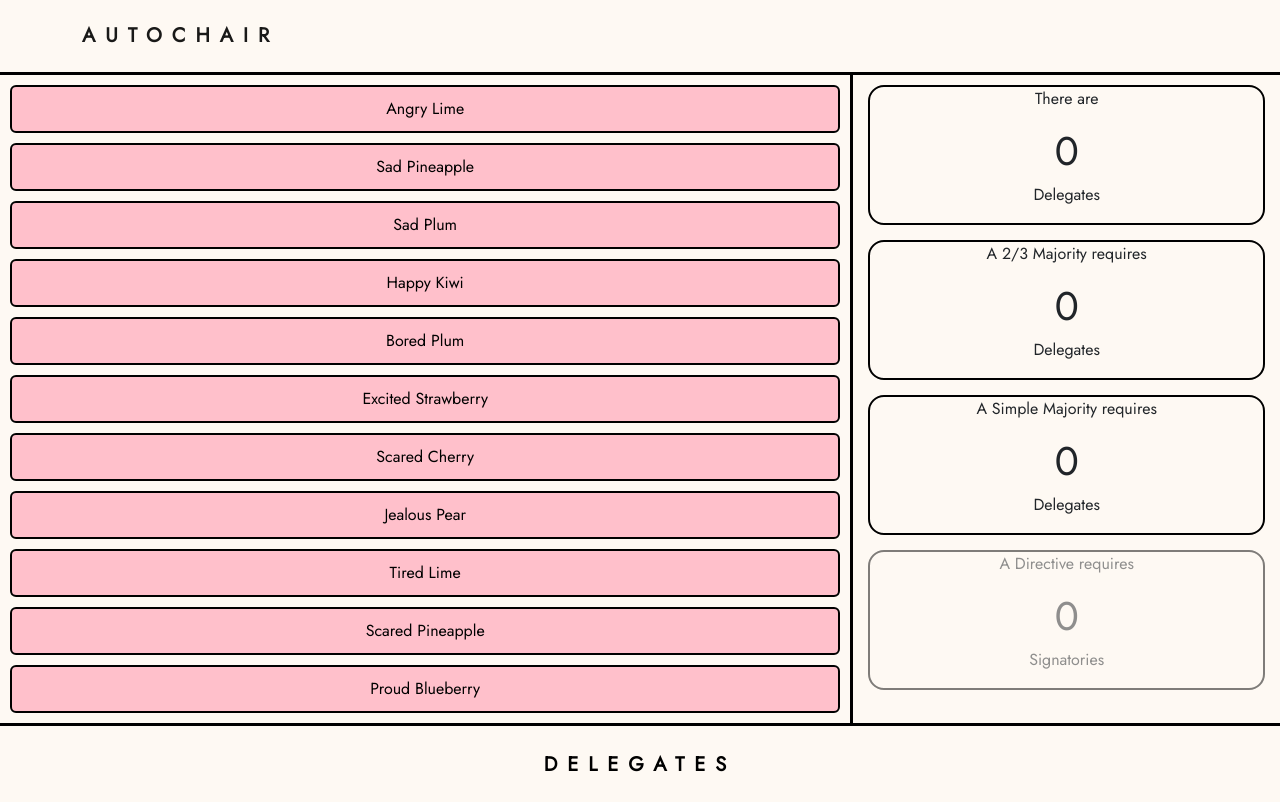
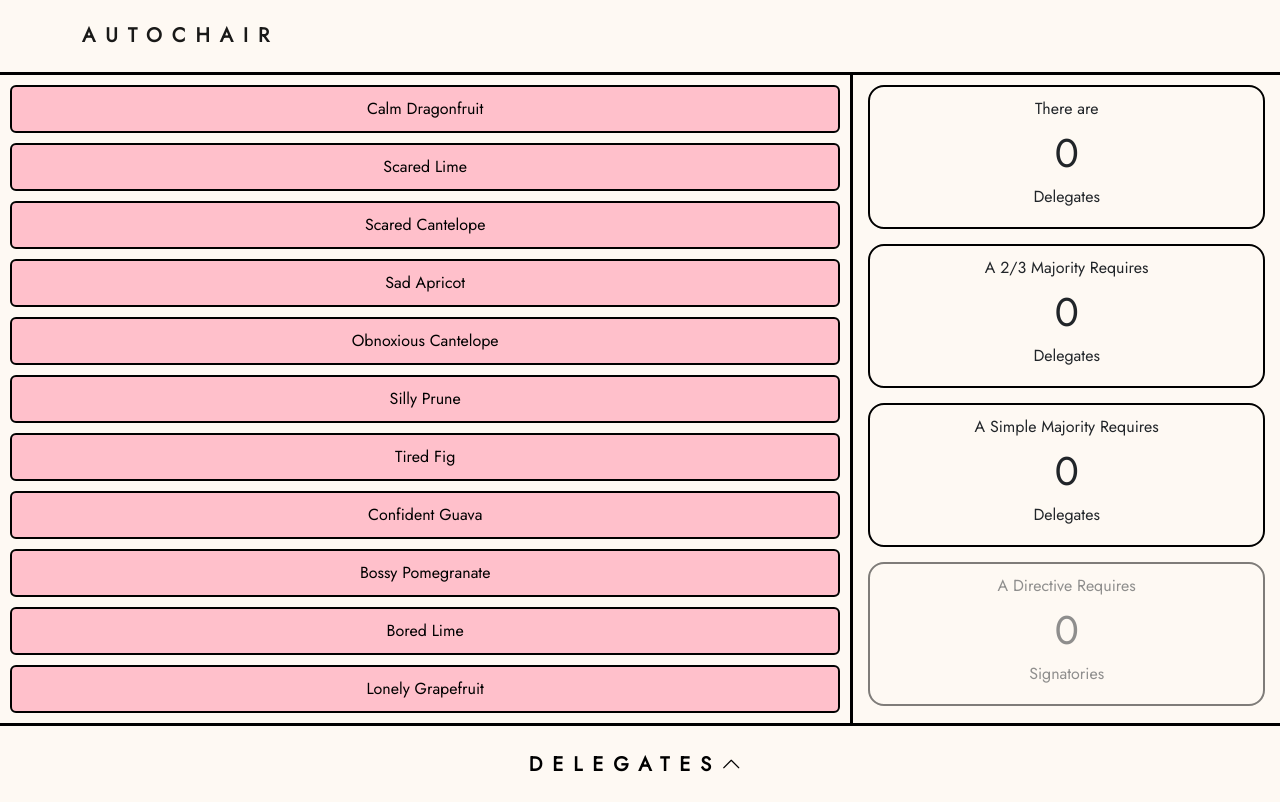
Before and after one commit to RamarkoB/decorum-old, a React (Create React App) app: page / in a window 1280 px wide. Built offline with nearby package versions, Linux system fonts and the light colour scheme.

Commit message:
Added Delegate Search to Speakers

```diff
--- a/package.json
+++ b/package.json
@@ -7,6 +7,7 @@
     "@testing-library/react": "^13.4.0",
     "@testing-library/user-event": "^13.5.0",
     "bootstrap": "^5.2.3",
+    "bootstrap-icons": "^1.10.3",
     "react": "^18.2.0",
     "react-dom": "^18.2.0",
     "react-scripts": "5.0.1",
--- a/public/index.html
+++ b/public/index.html
@@ -42,5 +42,5 @@
 		<section id="root" class="row"></section>
 	</body>
 
-  <footer id="footer"></footer>
+  <footer id="footer" class="text-center"></footer>
 </html>
--- a/src/App.js
+++ b/src/App.js
@@ -1,6 +1,7 @@
 import state from "./state/state"
 import { Page } from "./state/structs"
-import { DelegatePage, UnmodPage, ModPage, DirectivesPage, MotionsPage } from "./components/components"
+import { DelegatePage, UnmodPage, SpeakersPage, DirectivesPage, MotionsPage } from "./components/components"
+import "bootstrap-icons/font/bootstrap-icons.css";
 
 
 //Main Components
@@ -8,7 +9,7 @@ function App(){
   switch (state.page) {
       case Page.delegates: return <DelegatePage />
       case Page.unmod: return <UnmodPage />
-      case Page.mod: return <ModPage />
+      case Page.speakers: return <SpeakersPage />
       case Page.directives: return <DirectivesPage />
       case Page.motions: return <MotionsPage />
 
@@ -21,7 +22,7 @@ function Footer() {
       switch (state.page) {
           case Page.delegates: return "Delegates"
           case Page.unmod: return "Unmoderated Caucus"
-          case Page.mod: return "Moderated Caucus"
+          case Page.speakers: return "Speakers"
           case Page.directives: return "Directives"
           case Page.motions: return "Motions"
 
@@ -33,7 +34,12 @@ function Footer() {
       .map(page =>  <a className="dropdown-item text-center text-uppercase" onClick={() => state.toPage(page)} key={page}>{page}</a>)
 
   return  <div id="footerDiv" className="dropdown">
-              <a data-bs-toggle="dropdown"><h1 className="header-txt fw-bold text-uppercase">{parse()}</h1></a>
+              <a data-bs-toggle="dropdown">
+                <h1 className="header-txt fw-bold text-uppercase">
+                    {parse()}
+                    <i class="bi bi-chevron-up"></i>
+                </h1>
+            </a>
               <div className="dropdown-menu">
                   {motionsDropdown}
               </div>
--- a/src/components/components.js
+++ b/src/components/components.js
@@ -1,7 +1,8 @@
 import state from '../state/state';
 import { MakeMotionDiv, MotionDiv, DirectiveDiv, stringify } from './motiondivs';
-import { Attendence, Status } from './../state/structs';
+import { Attendence, Status, Vote } from './../state/structs';
 import { Motions } from '../state/motions';
+import { useState } from 'react';
 
 //Small Components
 function DelegateDiv(props) {
@@ -28,12 +29,18 @@ function SpeakerDiv(props) {
       state.addSpeaker(props.index, index);
   }
 
-  const present = state.getPresent();
-  const presentDels = present.length > 0 ?
-    present.map(del => <a className="dropdown-item text-center text-uppercase" onClick={() => changeDel(del)} key={del.getName()}>
-        {del.getName()} {del.getTimesSpoken()}
-        </a>):
-        <a className="dropdown-item text-center text-uppercase"> No Delegates Present </a>
+
+  const [search, setSearch] = useState("");
+  const present = state.filterPresent(search);
+  const presentDels = (state.getPresent().length > 0) ?
+    [<input placeholder='Search...' onChange={(e) => setSearch(e.target.value)}></input>,
+    present.length > 0 ?
+        present.map(del =>
+            <a className="dropdown-item text-center text-uppercase" onClick={() => changeDel(del)} key={del.getName()}>
+                {del.getName()} {del.getTimesSpoken()}
+            </a>):
+        <a className="dropdown-item text-center text-uppercase"> No Delegates Found </a>]:
+    <a className="dropdown-item text-center text-uppercase"> No Delegates Present </a>;
 
 
   return  <div className="dropdown">
@@ -43,7 +50,7 @@ function SpeakerDiv(props) {
                   </div>
               </a>
               <div className="dropdown-menu">
-                  {presentDels}
+                    {presentDels}
               </div>
           </div>
 }
@@ -133,7 +140,7 @@ function DelegatePage() {
     const numPresent = state.numPresent();
 
     var sigCount =  <div id='sigcount' className='notready card inactive'>
-                        <p>A Directive requires</p>
+                        <p>A Directive Requires</p>
                         <h1>{state.signum}</h1>
                         <p>Signatories</p>
                     </div>
@@ -147,12 +154,12 @@ function DelegatePage() {
                     <p>Delegates</p>
                 </div>
                 <div className='card'>
-                    <p>A 2/3 Majority requires</p>
+                    <p>A 2/3 Majority Requires</p>
                     <h1>{Math.round(numPresent * 2/3)}</h1>
                     <p>Delegates</p>
                 </div>
                 <div className='card'>
-                    <p>A Simple Majority requires</p>
+                    <p>A Simple Majority Requires</p>
                     <h1>
                         {numPresent === 0 ? 0: numPresent % 2 === 0 ?
                         Math.round(numPresent * 1/2) + 1:
@@ -171,7 +178,7 @@ function UnmodPage() {
 
 }
 
-function ModPage() {
+function SpeakersPage() {
   function lastSpeaker() {
     state.lastSpeaker();
   }
@@ -212,6 +219,25 @@ function DirectivesPage() {
         <DirectiveDiv status={directive.status} index={index} key={index}/>
     )
 
+    function pastDirectives() {
+        console.log(
+            state.pastdirectives
+        );
+    }
+
+    function passedDirectives() {
+        console.log(
+            state.pastdirectives.filter((dir) => {if (dir.status === Vote.Passed) {return true;} return false;})
+        );
+
+    }
+
+    function failedDirectives() {
+        console.log(
+            state.pastdirectives.filter((dir) => {if (dir.status === Vote.Failed) {return true;} return false;})
+        );
+    }
+
     return  [<div id="directivesList" className="left side col-4" key="directivesList">
                 <ul >
                     <li className='dirButton'>
@@ -219,6 +245,15 @@ function DirectivesPage() {
                     </li>
                     <li className='dirButton'>
                         <button className="btn btn-demo" onClick={() => state.clearDirectives()}>Clear Directives</button>
+                    </li>
+                    <li className='dirButton'>
+                        <button className="btn btn-demo" onClick={pastDirectives}>All Past Directives</button>
+                    </li>
+                    <li className='dirButton'>
+                        <button className="btn btn-demo" onClick={passedDirectives}>Passed Directives</button>
+                    </li>
+                    <li className='dirButton'>
+                        <button className="btn btn-demo" onClick={failedDirectives}>Failed Directives</button>
                     </li>
                 </ul>
             </div>,
@@ -231,12 +266,11 @@ function MotionsPage() {
   const motionTypes = Object.values(Motions).map((motion) =>
       <MakeMotionDiv motion={motion} key={motion}/>
   );
-  const motions = state.getMotions().map((motion, index) =>
-      <MotionDiv motion={motion} index={index} key={index}/>
-  )
+  const motions = state.getMotions()
+                .map((motion, index) => <MotionDiv motion={motion} index={index} key={index}/> );
 
   return [<div id="motionSelect" className="left side col-4" key="motionSelect">{motionTypes}</div>,
           <div id="motionsMain" className="side col-8" key="motionsMain">{motions}</div>]
 }
 
-export {DelegatePage, UnmodPage, ModPage, DirectivesPage, MotionsPage};
+export {DelegatePage, UnmodPage, SpeakersPage, DirectivesPage, MotionsPage};
--- a/src/components/motiondivs.js
+++ b/src/components/motiondivs.js
@@ -71,11 +71,11 @@ function MakeVotingDiv() {
         if (isNaN(Number(min)) || isNaN(Number(sec)) || isNaN(Number(speakers))) {
             console.log("we got a not a number ovah here!");
         } else {
-            state.addMotion(new Voting(speakers, 60 * min + sec));
+            state.addMotion(new Voting(Number(speakers), Number(60 * min + sec)));
         }
     }
 
-    return  [<div key="votingInput">
+    return  [<div className="motion-inputs" key="votingInput">
                 <p className="motion-input">
                     <input placeholder="00" maxLength="2" pattern="\d*" onChange={(e) => setMin(e.target.value)}></input> Min
                     <input placeholder="00" maxLength="2" pattern="\d*" onChange={(e) => setSec(e.target.value)}></input> Sec
@@ -97,11 +97,11 @@ function MakeUnmodDiv() {
         if (isNaN(Number(min)) || isNaN(Number(sec))) {
             console.log("we got a not a number ovah here!");
         } else {
-            state.addMotion(new Unmod(min, sec));
+            state.addMotion(new Unmod(Number(min), Number(sec)));
         }
     }
 
-    return  [<div key="unmodInput">
+    return  [<div className="motion-inputs" key="unmodInput">
                 <p className="motion-input">
                     <input placeholder="00" maxLength="2" pattern="\d*" onChange={(e) => setMin(e.target.value)}></input> Min
                     <input placeholder="00" maxLength="2" pattern="\d*" onChange={(e) => setSec(e.target.value)}></input> Sec
@@ -109,6 +109,27 @@ function MakeUnmodDiv() {
             </div>,
             <button className='btn' onClick={addMotion} key="UnmodButton">
                     Add Motion
+            </button>]
+}
+
+function MakeRoundRobinDiv() {
+    const [speakingTime, setSpeakingTime] = useState(0);
+
+    function addMotion() {
+        if (isNaN(Number(speakingTime))) {
+            console.log("we got a not a number ovah here!");
+        } else {
+            state.addMotion(new RoundRobin(Number(speakingTime)));
+        }
+    }
+
+    return  [<div className="motion-inputs" key="roundRobinInput">
+                <p className="motion-input">
+                    <input placeholder="00" maxLength="2" pattern="\d*" onChange={(e) => setSpeakingTime(e.target.value)}></input> Speaking Time
+                </p>
+            </div>,
+            <button className='btn' onClick={addMotion} key="roundRobinButton">
+                Add Motion
             </button>]
 }
 
@@ -126,7 +147,7 @@ function MakeModDiv() {
         }
     }
 
-    return  [<div key="modInput">
+    return  [<div className="motion-inputs" key="modInput">
                 <p className="motion-input">
                     <input id="makemod-topic" placeholder="Topic" onChange={(e) => setTopic(e.target.value)}></input>
                 </p>
@@ -142,29 +163,9 @@ function MakeModDiv() {
             </button>]
 }
 
-function MakeRoundRobinDiv() {
-    const [speakingTime, setSpeakingTime] = useState(0);
-
-    function addMotion() {
-        if (isNaN(Number(speakingTime))) {
-            console.log("we got a not a number ovah here!");
-        } else {
-            state.addMotion(new RoundRobin(speakingTime));
-        }
-    }
-
-    return  [<div key="roundRobinInput">
-                <p className="motion-input">
-                    <input placeholder="00" maxLength="2" pattern="\d*" onChange={(e) => setSpeakingTime(e.target.value)}></input> Speaking Time
-                </p>
-            </div>,
-            <button className='btn' onClick={addMotion} key="roundRobinButton">
-                Add Motion
-            </button>]
-}
-
 function MakeMotionDiv(props) {
     const [expanded, setExpand] = useState(false);
+
 
     function getMotionInput() {
         switch (props.motion) {
@@ -185,23 +186,14 @@ function MakeMotionDiv(props) {
             case Motions.Extend:
                 state.addMotion(new Extend());
                 break;
-            case Motions.Voting:
-                state.addMotion(new Voting(0, 0));
-                break;
             case Motions.Introduce:
                 state.addMotion(new Introduce());
-                break;
-            case Motions.Unmod:
-                state.addMotion(new Unmod(0, 0));
                 break;
             case Motions.RoundRobin:
                 state.addMotion(new RoundRobin());
                 break;
             case Motions.StrawPoll:
                 state.addMotion(new StrawPoll());
-                break;
-            case Motions.Mod:
-                state.addMotion(new Mod(0, 0));
                 break;
 
                 // no default
@@ -216,9 +208,40 @@ function MakeMotionDiv(props) {
         }
     }
 
+
+    function changeDel(del){
+        setDel(del);
+        console.log(del.getName());
+    }
+
+    const [search, setSearch] = useState("");
+    const [delegate, setDel] = useState(null);
+    const present = state.filterPresent(search);
+    const presentDels = (state.getPresent().length > 0) ?
+      [<input placeholder='Search...' onChange={(e) => setSearch(e.target.value)}></input>,
+      present.length > 0 ?
+          present.map(del =>
+              <a className="dropdown-item text-center text-uppercase" onClick={() => changeDel(del)} key={del.getName()}>
+                  {del.getName()} {del.getTimesSpoken()}
+              </a>):
+          <a className="dropdown-item text-center text-uppercase"> No Delegates Found </a>]:
+      <a className="dropdown-item text-center text-uppercase"> No Delegates Present </a>;
+
     return  <div className="card mini motion" >
-                {expanded? [<p key="Motion Name" onClick={switchExpand}>{props.motion}</p>, getMotionInput()]
-                : <p onClick={switchExpand}>{props.motion}</p>}
+                {expanded?
+                    [<p key="Motion Name" onClick={switchExpand}>{props.motion}</p>,
+                    <div className="dropdown">
+                        <a href="#" data-bs-toggle="dropdown">
+                            <div className="motionDelegate">
+                                <p className='grey-text'>No Delegate Chosen</p>
+                            </div>
+                        </a>
+                        <div className="dropdown-menu">
+                                {presentDels}
+                        </div>
+                    </div>,
+                    getMotionInput()]
+                    : <p onClick={switchExpand}>{props.motion}</p>}
             </div>
 }
 
@@ -247,13 +270,16 @@ function UnmodDiv(props) {
 }
 
 function ModDiv(props) {
-    return  [<p className='motion-text mod-topic'>
+    return  [<p className='motion-text mod-topic' key="topic">
                 <span>{props.motion.topic}</span>
             </p>
-            ,<p className="motion-text">
+            ,<p className="motion-text" key="modifications">
                 <span>{stringify(props.motion.min)}</span> Min
                 <span>{stringify(props.motion.sec)}</span> Sec
                 <span>{stringify(props.motion.speakingTime)}</span> Speaking Time
+            </p>,
+            <p className="motion-text" key="speakers">
+                <span>({stringify(props.motion.numSpeakers)}</span> Speakers<span className="speaker-paren">)</span>
             </p>]
 }
 
--- a/src/index.css
+++ b/src/index.css
@@ -104,6 +104,10 @@ h3 {
     background-color: #AFE1AF!important;
 }
 
+.grey-text {
+    color: grey!important;
+}
+
 .notready {
     opacity: 50%;
 }
@@ -142,8 +146,8 @@ p.motion-input:last-of-type {
     padding: 10px;
 }
 
-#delMain .card {
-    padding: 0;
+#delMain p {
+    margin-bottom: 0.5rem;
 }
 
 
@@ -264,10 +268,6 @@ input:invalid {
 
 
 /* Motions CSS */
-.motion div {
-    border-top:  black solid 2px;
-}
-
 .motion button {
     width: 100%;
     padding: 0.5rem 2rem !important;
@@ -282,6 +282,14 @@ input:invalid {
 }
 
 .motion button:hover {
+    border-top:  black solid 2px;
+}
+
+.motion .dropdown {
+    border-top:  black solid 2px;
+}
+
+.motion-inputs {
     border-top:  black solid 2px;
 }
 
@@ -320,10 +328,22 @@ input:invalid {
     margin-top: 10px;
 }
 
+.speaker-paren {
+    margin-left: 0!important;
+}
+
 #makemod-topic {
     width: 100%;
     text-align: center;
     margin-left: 0;
+}
+
+/* Mods CSS */
+.dropdown-menu input {
+    width: 100%;
+    text-align: center;
+    border-bottom: black solid 2px;
+    padding-bottom: 8px;
 }
 
 /* Directives CSS */
--- a/src/state/motions.js
+++ b/src/state/motions.js
@@ -3,6 +3,7 @@ import { Vote } from "./structs";
 //Motions
 const Motions = {
     Extend: "Extend Current Motion",
+    IntroduceVoting: "Introduce Directives and Enter Voting Procedure",
     Voting: "Enter Voting Procedure",
     Introduce: "Introduce Directives",
     Unmod: "Unmoderated Caucus",
@@ -13,6 +14,8 @@ const Motions = {
 
 class Motion {
     constructor(type, rank) {
+        this.hasDel = false;
+        this.delegate = null;
         this.type = type;
         this.rank = rank;
         this.status = Vote.NA;
@@ -29,6 +32,26 @@ class Motion {
     reset() {
         this.status = Vote.NA;
     }
+
+    addDelegate(del) {
+        this.delegate = del;
+        this.hasDel = true;
+    }
+
+    removeDelegate() {
+        if (this.hasDel) {
+            this.delegate = null;
+            this.hasDel = false;
+        }
+    }
+
+    hasDelegate(){
+        return this.hasDel;
+    }
+
+    getDelegate(){
+        return this.delegate;
+    }
 }
 
 class Extend extends Motion {
@@ -37,9 +60,15 @@ class Extend extends Motion {
     }
 }
 
+class IntroduceVoting extends Motion {
+    constructor() {
+        super(Motions.IntroduceVoting, 1)
+    }
+}
+
 class Voting extends Motion {
     constructor(speakers, speakingTime) {
-        super(Motions.Voting, 1);
+        super(Motions.Voting, 2);
         this.speakers = speakers;
         this.speakingTime = speakingTime;
     }
@@ -47,34 +76,35 @@ class Voting extends Motion {
 
 class Introduce extends Motion {
     constructor() {
-        super(Motions.Introduce, 2);
+        super(Motions.Introduce, 3);
     }
 }
 
 class Unmod extends Motion {
     constructor(min, sec) {
-        super(Motions.Unmod, 3);
+        super(Motions.Unmod, 4);
         this.min = min;
         this.sec = sec;
+        this.overallTime = min * 60 + sec;
     }
 }
 
 class StrawPoll extends Motion {
     constructor() {
-        super(Motions.StrawPoll, 4)
+        super(Motions.StrawPoll, 5)
     }
 }
 
 class RoundRobin extends Motion {
     constructor(speakingTime) {
-        super(Motions.RoundRobin, 4.5);
+        super(Motions.RoundRobin, 6);
         this.speakingTime = speakingTime;
     }
 }
 
 class Mod extends Motion {
     constructor(topic, min, sec, speakingTime) {
-        super(Motions.Mod, 5);
+        super(Motions.Mod, 7);
         this.topic = topic;
         this.min = min;
         this.sec = sec;
@@ -92,5 +122,4 @@ class Mod extends Motion {
     }
 }
 
-
-export {Motions, Vote, Extend, Voting, Introduce, Unmod, StrawPoll, RoundRobin, Mod};
+export {Motions, Vote, Extend, Voting, Introduce, IntroduceVoting, Unmod, StrawPoll, RoundRobin, Mod};
--- a/src/state/state.js
+++ b/src/state/state.js
@@ -24,6 +24,7 @@ class State {
 
         //Directives
         this.directives = [];
+        this.pastdirectives = [];
     }
 
     //State Delegate Methods
@@ -76,6 +77,10 @@ class State {
             }
         });
         return present;
+    }
+
+    filterPresent(search) {
+        return this.getPresent().filter((del) => del.getName().toLowerCase().includes(search.toLowerCase()));
     }
 
     updateAttendence(num, attendence){
@@ -141,7 +146,8 @@ class State {
                     }
                 case Motions.Mod:
                     return "Speaker " + (num + 1);
-
+                case Motions.RoundRobin:
+                    return "Speaker " + (num + 1);
                 default:
                     break;
             }
@@ -240,16 +246,16 @@ class State {
                     case Motions.Mod:
                         if (page === Page.unmod) {return false} return true;
                     case Motions.Unmod:
-                        if (page === Page.mod) {return false} return true;
+                        if (page === Page.speakers) {return false} return true;
                     case Motions.Voting:
                         if (page === Page.unmod) {return false} return true;
                     default:
-                        if (page === Page.mod || page === Page.unmod) {return false} return true;
+                        if (page === Page.speakers || page === Page.unmod) {return false} return true;
                     }});
         } else {
             return Object.values(Page)
                     .filter(page => {if (page === this.page){return false;} return true;})
-                    .filter(page => {if (page === Page.mod || page === Page.unmod) {return false} return true;});
+                    .filter(page => {if (page === Page.speakers || page === Page.unmod) {return false} return true;});
         }
     }
 
@@ -259,7 +265,64 @@ class State {
     }
 
     getMotions(){
-        return this.motions;
+        const motions = this.motions.sort((a,b) => {
+            if (a.rank > b.rank) {
+                return 1;
+            } else if (a.rank < b.rank) {
+                return -1;
+            } else {
+                switch (a.type) {
+                    case Motions.Voting:
+                        if ((a.speakingTime * a.numSpeakers) < (b.speakingTime * b.numSpeakers) ) {
+                            return 1;
+                        } else if ((a.speakingTime * a.numSpeakers) > (b.speakingTime * b.numSpeakers) ) {
+                            return -1;
+                        } if (a.numSpeakers < b.numSpeakers) {
+                            return 1;
+                        } else if ((a.numSpeakers > b.numSpeakers) ) {
+                            return -1;
+                        } else {
+                            return 0;
+                        }
+
+                    case Motions.Unmod:
+                        if (a.overallTime < b.overallTime) {
+                            return 1;
+                        } else if (a.overallTime > b.overallTime) {
+                            return -1;
+                        } else {
+                            return 0;
+                        }
+
+                    case Motions.RoundRobin:
+                        if (a.speakingTime < b.speakingTime) {
+                            return 1;
+                        } else if (a.speakingTime > b.speakingTime) {
+                            return -1;
+                        } else {
+                            return 0;
+                        }
+
+                    case Motions.Mod:
+                        if (a.overallTime < b.overallTime) {
+                            return 1;
+                        } else if (a.overallTime > b.overallTime) {
+                            return -1;
+                        } else if (a.numSpeakers < b.numSpeakers) {
+                            return 1;
+                        } else if (a.numSpeakers > b.numSpeakers) {
+                            return -1;
+                        } else {
+                            return 0;
+                        }
+
+                    default:
+                        return 0;
+                }
+            }
+        });
+
+        return motions;
     }
 
     passMotion(index){
@@ -314,7 +377,7 @@ class State {
         this.setTimer(0, speakingTime);
         this.pauseTimer();
         this.makeSpeakersList(numSpeakers);
-        this.toPage(Page.mod);
+        this.toPage(Page.speakers);
     }
 
     //Directive Methods
@@ -323,11 +386,31 @@ class State {
     }
 
     passDirective(index){
-        this.directives[index].pass();
+        switch (this.pastdirectives.indexOf(this.directives[index])) {
+            case -1:
+                this.directives[index].pass();
+                this.pastdirectives.push(this.directives[index]);
+                break;
+            default:
+                this.directives.splice(this.pastdirectives.indexOf(this.directives[index]), 1);
+                this.directives[index].pass();
+                this.pastdirectives.push(this.directives[index]);
+                break;
+        }
     }
 
     failDirective(index){
-        this.directives[index].fail();
+        switch (this.pastdirectives.indexOf(this.directives[index])) {
+            case -1:
+                this.directives[index].fail();
+                this.pastdirectives.push(this.directives[index]);
+                break;
+            default:
+                this.directives.splice(this.pastdirectives.indexOf(this.directives[index]), 1);
+                this.directives[index].fail();
+                this.pastdirectives.push(this.directives[index]);
+                break;
+        }
     }
 
     removeDirective(index){
@@ -342,10 +425,16 @@ class State {
 function genDelegates(num){
     const emotions = ["Happy", "Sad", "Excited", "Scared", "Angry", "Shy", "Silly",
                     "Bored", "Tired", "Calm", "Dissapointed", "Suprised", "Jealous",
-                    "Proud", "Disgusted", "Rambunctious"]
+                    "Proud", "Disgusted", "Rambunctious", "Obnoxious", "Confused",
+                    "Bossy", "Sneaky", "Nervous", "Sleepy", "Mean", "Grumpy", "Impatient",
+                    "Fearful", "Frustrated", "Curious", "Confident", "Optimistic", "Creative",
+                    "Lonely", "Powerful", "Energetic", "Apathetic", "Respected", "Loving"]
     const fruits = ["Apple", "Grape", "Banana", "Orange", "Pineapple", "Mango", "Pear",
                     "Watermelon", "Lemon", "Lime", "Peach", "Kiwi", "Plum", "Cherry",
-                    "Strawberry", "Blueberry", "Papaya"]
+                    "Guava", "Lychee", "Strawberry", "Blueberry", "Papaya", "Dragonfruit",
+                    "Coconut", "Pomegranate", "Passion Fruit", "Raspberry", "Apricot",
+                    "Clementine", "Cantelope", "Date", "Fig", "Kumquat", "Mandarin",
+                    "Prune", "Raisin", "Grapefruit", "Blackberry", "Honeywdew"]
     const names = []
     for (let i = 0; i < num; i++)
     {
@@ -380,6 +469,6 @@ function genDelegates(num){
 //         'Rt. Hon Martin Ngoga',
 //         'Vivienne Yeda Apopo',
 //         'Yufnalis N. Okubo'];
-const state = new State(genDelegates(20));
+const state = new State(genDelegates(200));
 
 export default state;
```
Also changed, not shown: src/state/structs.js (+5 -3 lines), 1 other file (tests, documents, lock files or other folders).
